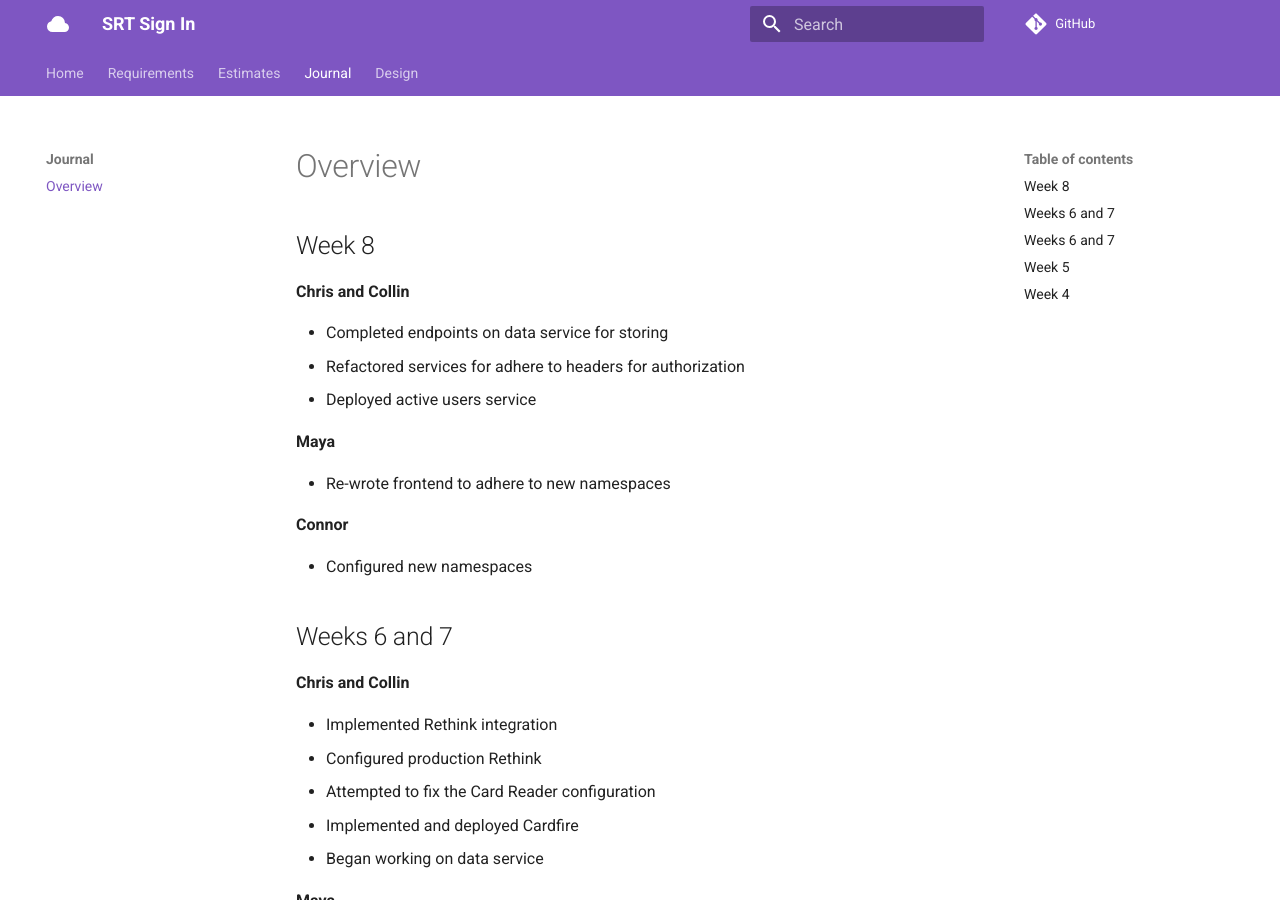
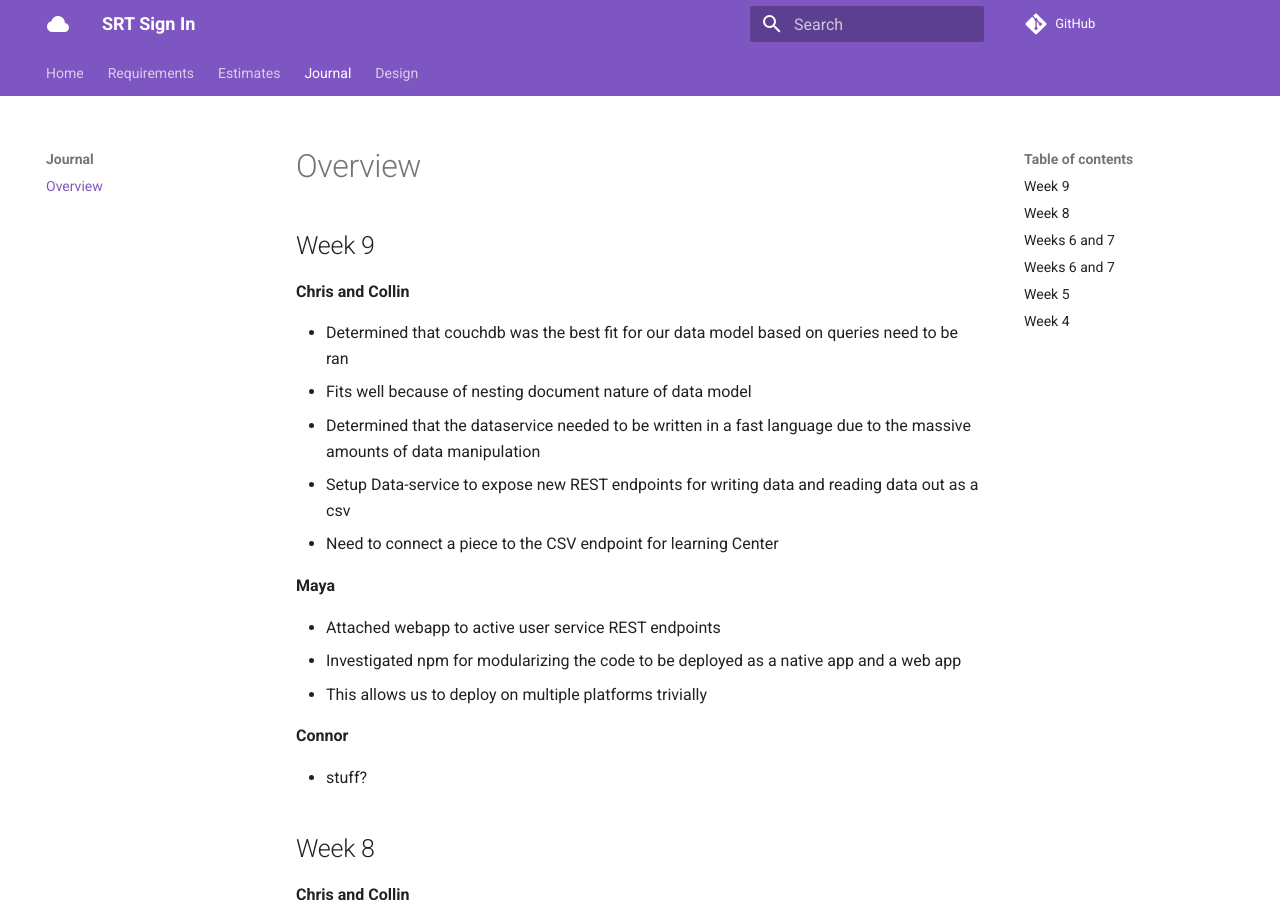
Before and after one commit to srtsignin/docs, an MkDocs documentation site: the page built from docs/journal/index.md, in a window 1280 px wide and 900 px high. Built offline with MkDocs 1.6.1 and Material for MkDocs 9.7.7, drawn with Linux system fonts in a browser that asks for light colours.

Commit message:
Updated journals somewhat

```diff
--- a/docs/journal/index.md
+++ b/docs/journal/index.md
@@ -1,4 +1,24 @@
 # Overview
+
+## Week 9
+
+**Chris and Collin**
+
+- Determined that couchdb was the best fit for our data model based on queries need to be ran
+  - Fits well because of nesting document nature of data model
+- Determined that the dataservice needed to be written in a fast language due to the massive amounts of data manipulation
+- Setup Data-service to expose new REST endpoints for writing data and reading data out as a csv
+  - Need to connect a piece to the CSV endpoint for learning Center
+
+**Maya**
+
+- Attached webapp to active user service REST endpoints
+- Investigated npm for modularizing the code to be deployed as a native app and a web app
+  - This allows us to deploy on multiple platforms trivially
+
+**Connor**
+
+- stuff?
 
 ## Week 8
 
```
